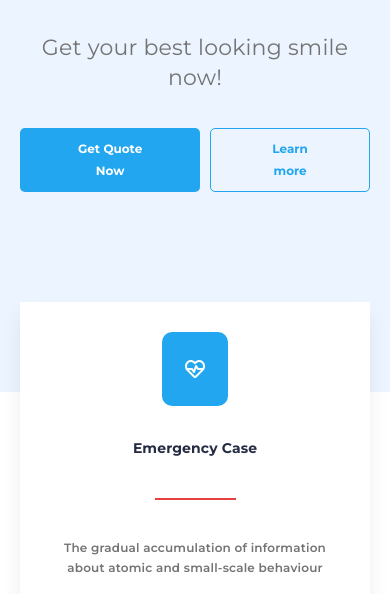
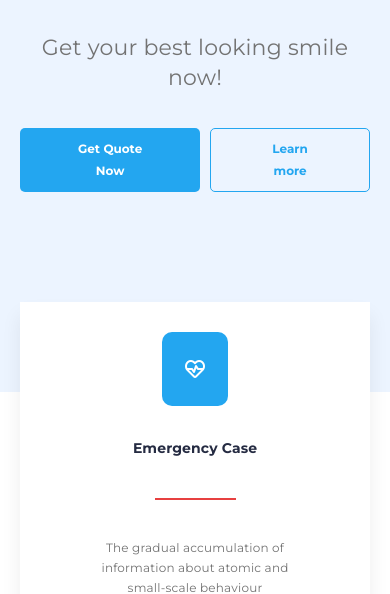
Before and after one commit to SANU212000/Medical-Naturo, a plain HTML site: page index.html in a window 390 px wide. Shown: the part 255-849 px from the top of the page. Drawn offline with nearby package versions, Linux system fonts and the light colour scheme.

Commit message:
NEW-UPDATEEEE

```diff
--- a/css/style.css
+++ b/css/style.css
@@ -754,7 +754,7 @@ body {
 
     font-size: 14px;
     color: #737373;
-    font-weight: 600;
+    font-weight: 400;
     width: 100%;
     line-height: 20px;
     letter-spacing: 0.2px;
--- a/responsive/responsive.css
+++ b/responsive/responsive.css
@@ -270,6 +270,10 @@
   }
   .productcards .card .card-info p{
     text-align: center;
+    width: 75%;
+  }
+  .card_style p{
+    width: 75%;
   }
 
   .sub-hero-section .second-half .second-half-content p {
```
